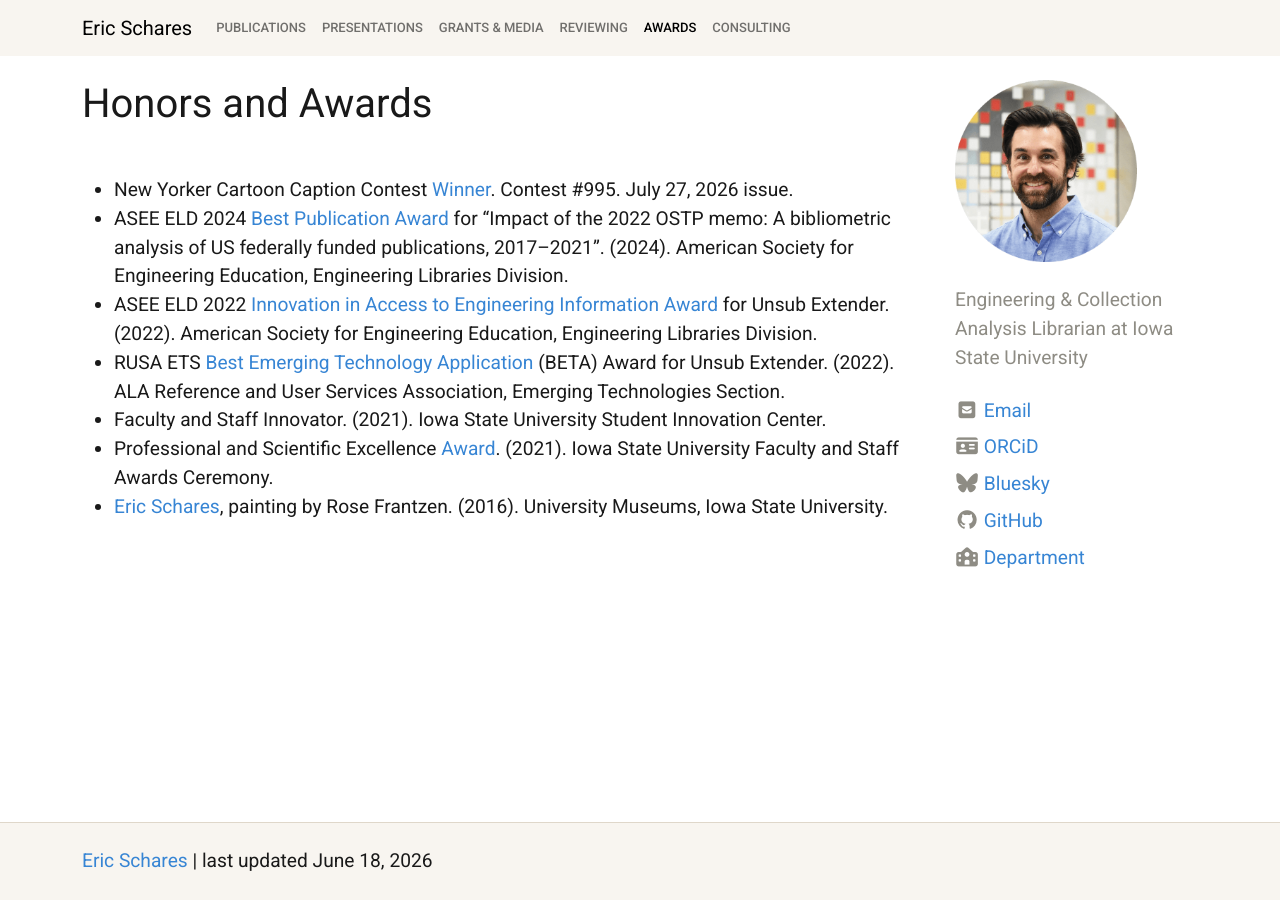
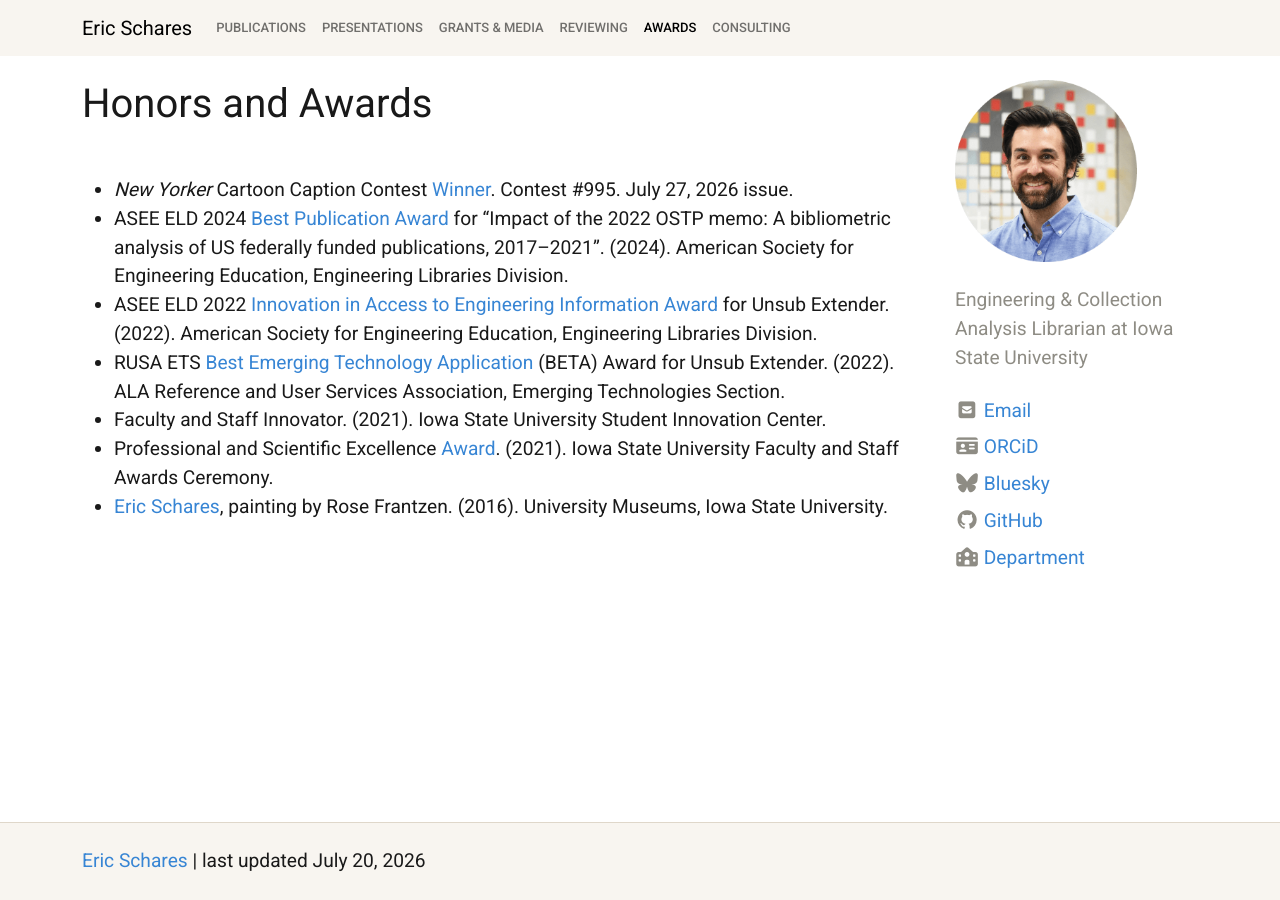
Before and after one commit to eschares/eschares.github.io, a Jekyll site: the page built from pages/awards.md, in a window 1280 px wide. Built offline with Jekyll 4.4.1, drawn with Linux system fonts in a browser that asks for light colours; nearby versions of some CDN libraries.

Commit message:
New Yorker cartoon caption contest

```diff
--- a/_config.yml
+++ b/_config.yml
@@ -11,7 +11,7 @@
 #
 title: Eric Schares
 description: "" # " " for punctuation, shows at bottom of page
-year: last updated June 18, 2026
+year: last updated July 20, 2026
 author: #Eric Schares
 bio: "Engineering & Collection Analysis Librarian at Iowa State University"  # underneath author name
 
--- a/pages/awards.md
+++ b/pages/awards.md
@@ -4,7 +4,7 @@ nav: Awards
 nav_order: 6
 ---
 
-- New Yorker Cartoon Caption Contest [Winner](https://www.newyorker.com/cartoons/contest#winner). Contest #995. July 27, 2026 issue.
+- _New Yorker_ Cartoon Caption Contest [Winner](https://www.newyorker.com/cartoons/contest#winner). Contest #995. July 27, 2026 issue.
 - ASEE ELD 2024 [Best Publication Award](https://sites.asee.org/eld/about-the-eld/awards/#paper) for “Impact of the 2022 OSTP memo: A bibliometric analysis of US federally funded publications, 2017–2021”. (2024). American Society for Engineering Education, Engineering Libraries Division.
 - ASEE ELD 2022 [Innovation in Access to Engineering Information Award](https://sites.asee.org/eld/about-the-eld/awards/#innovation) for Unsub Extender. (2022). American Society for Engineering Education, Engineering Libraries Division.
 - RUSA ETS [Best Emerging Technology Application](https://rusaupdate.org/2022/03/2022-ets-best-emerging-technology-application-award/) (BETA) Award for Unsub Extender. (2022). ALA Reference and User Services Association, Emerging Technologies Section.
```
